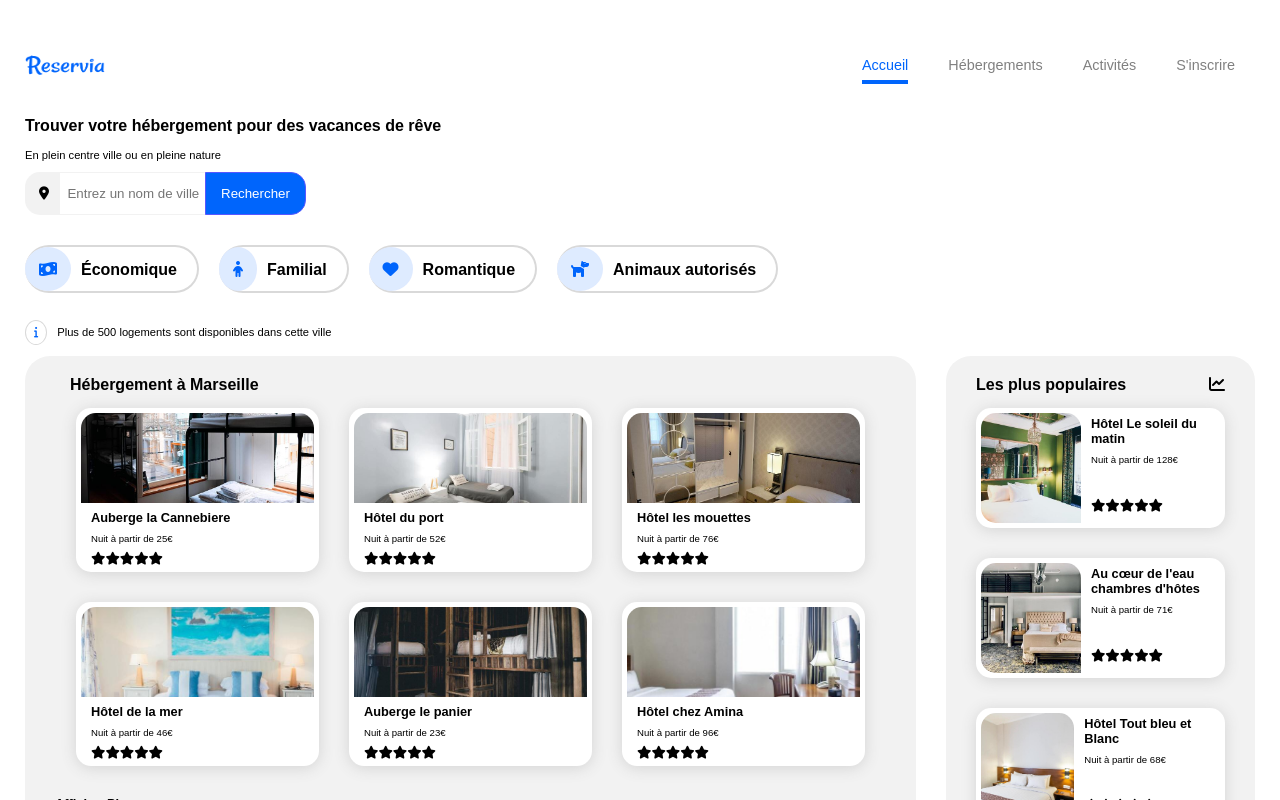
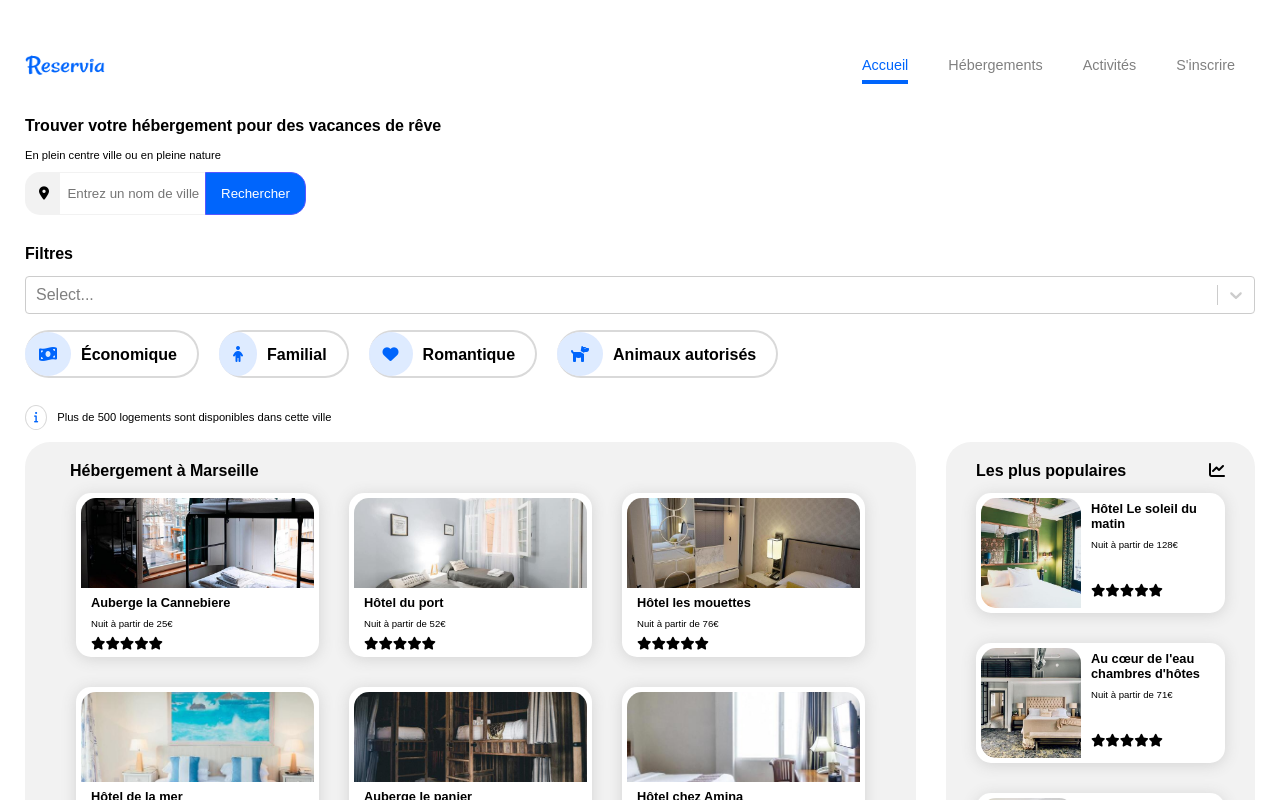
Before and after one commit to Marvinrn/reservia-react, a React (Create React App) app: page / in a window 1280 px wide. Shown: the top 800 px of the page. Built offline with nearby package versions, Linux system fonts and the light colour scheme.

Commit message:
Test de React Select
petit test de react Select afin de faire un menu filtre fonctionnel

```diff
--- a/package.json
+++ b/package.json
@@ -11,6 +11,7 @@
     "react-dom": "^17.0.2",
     "react-router-dom": "^5.2.0",
     "react-scripts": "4.0.3",
+    "react-select": "^4.3.1",
     "styled-components": "^5.3.0",
     "web-vitals": "^1.0.1"
   },
--- /dev/null
+++ b/src/components/DropDown.js
@@ -0,0 +1,29 @@
+import React from 'react'
+import Select from 'react-select'
+
+const options = [
+    { label: 'Économique', value: 'économique' },
+    { label: 'Familial', value: 'familial' },
+    { label: 'Romantique', value: 'romantique' },
+    { label: 'Animaux autorisés', value: 'animaux autorisés' }
+]
+
+function DropDown({ label }) {
+
+    function handleChange(value) {
+        console.log(value)
+    }
+
+    return (
+        <div>
+            <h1>{label}</h1>
+            <Select
+                isMulti={true}
+                options={options}
+                onChange={handleChange}
+            />
+        </div>
+    )
+}
+
+export default DropDown
--- a/src/components/Filters.js
+++ b/src/components/Filters.js
@@ -1,11 +1,10 @@
 import React from 'react';
-// import { useState } from 'react';
 import '../styles/Filters.css'
 
 const Filters = () => {
-    // pour plus tard const faire en sorte de dire sur quel filtre on se trouve [selectedFilter, setSelectedFilter] = useState('')
 
     return (
+
         <nav>
             <ul className='filters'>
             <li><i className="fas fa-money-bill-wave"></i><strong>Économique</strong></li>
--- a/src/components/HostingAside.js
+++ b/src/components/HostingAside.js
@@ -6,6 +6,7 @@ import '../styles/HostingAside.css'
 import HomeAsideItem from './HomeAsideItem';
 
 function HostingAside() {
+
     return (
         <main className="sectionHostingAside">
             <section className="sectionHosting" >
--- a/src/pages/Home.js
+++ b/src/pages/Home.js
@@ -7,6 +7,8 @@ import Filters from '../components/Filters';
 import HostingAside from '../components/HostingAside';
 import HomeActivities from '../components/HomeActivities';
 import Footer from '../components/Footer';
+import DropDown from '../components/DropDown';
+
 
 
 function Home() {
@@ -20,7 +22,7 @@ function Home() {
 
     return (
         <div>
-            <div  className="blocPage">
+            <div className="blocPage">
                 <Logo />
                 <Navigation />
                 <section>
@@ -36,6 +38,9 @@ function Home() {
                         </input>
                         <button className="searchBtn"><span>Rechercher</span> </button>
                     </form>
+                    <DropDown
+                        label="Filtres"
+                    />
                     <Filters />
                     <div className="infobulle">
                         <p><i className="fas fa-info"></i></p>
```
Also changed, not shown: 1 other file (tests, documents, lock files or other folders). Lines whose indentation alone changed are shown as unchanged.
